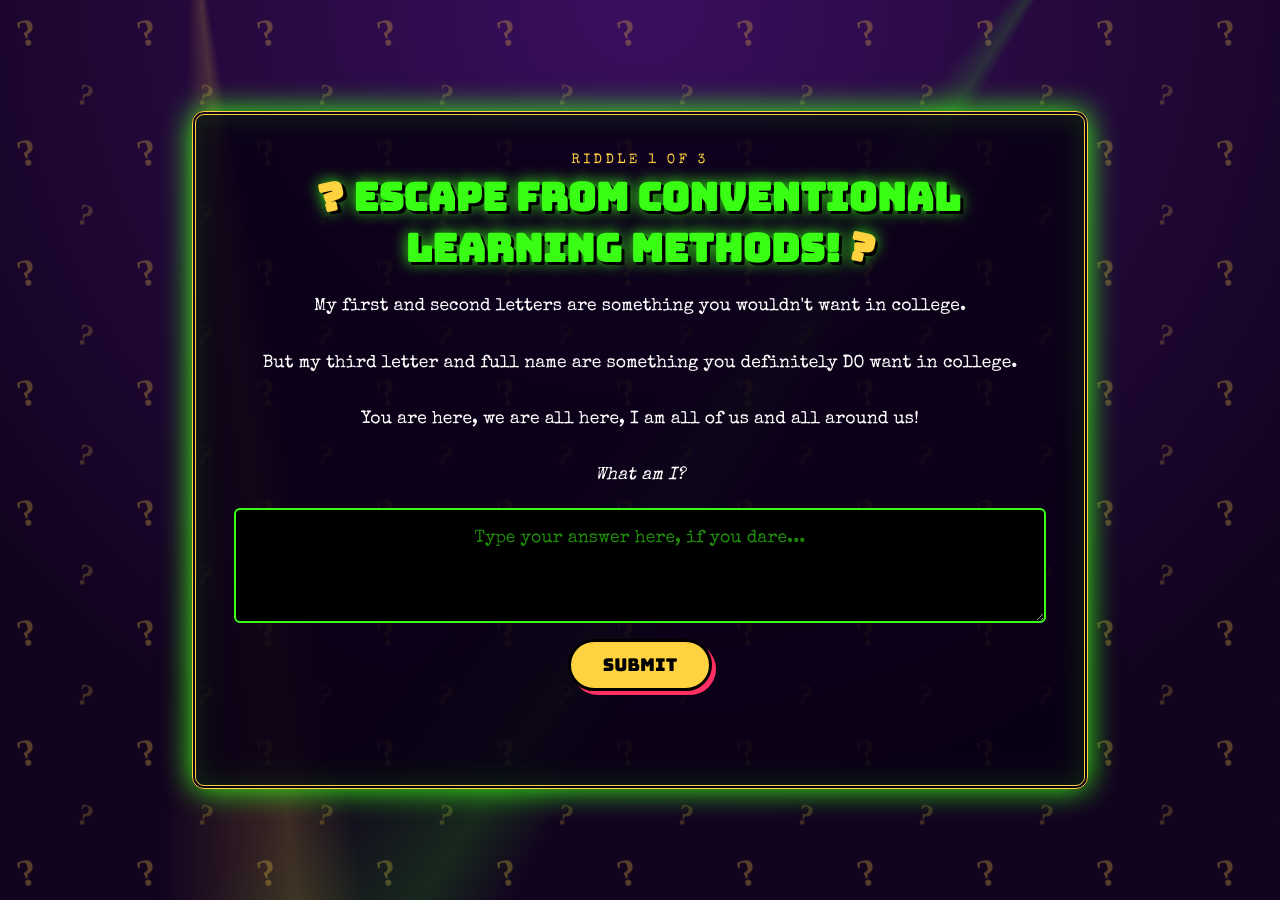
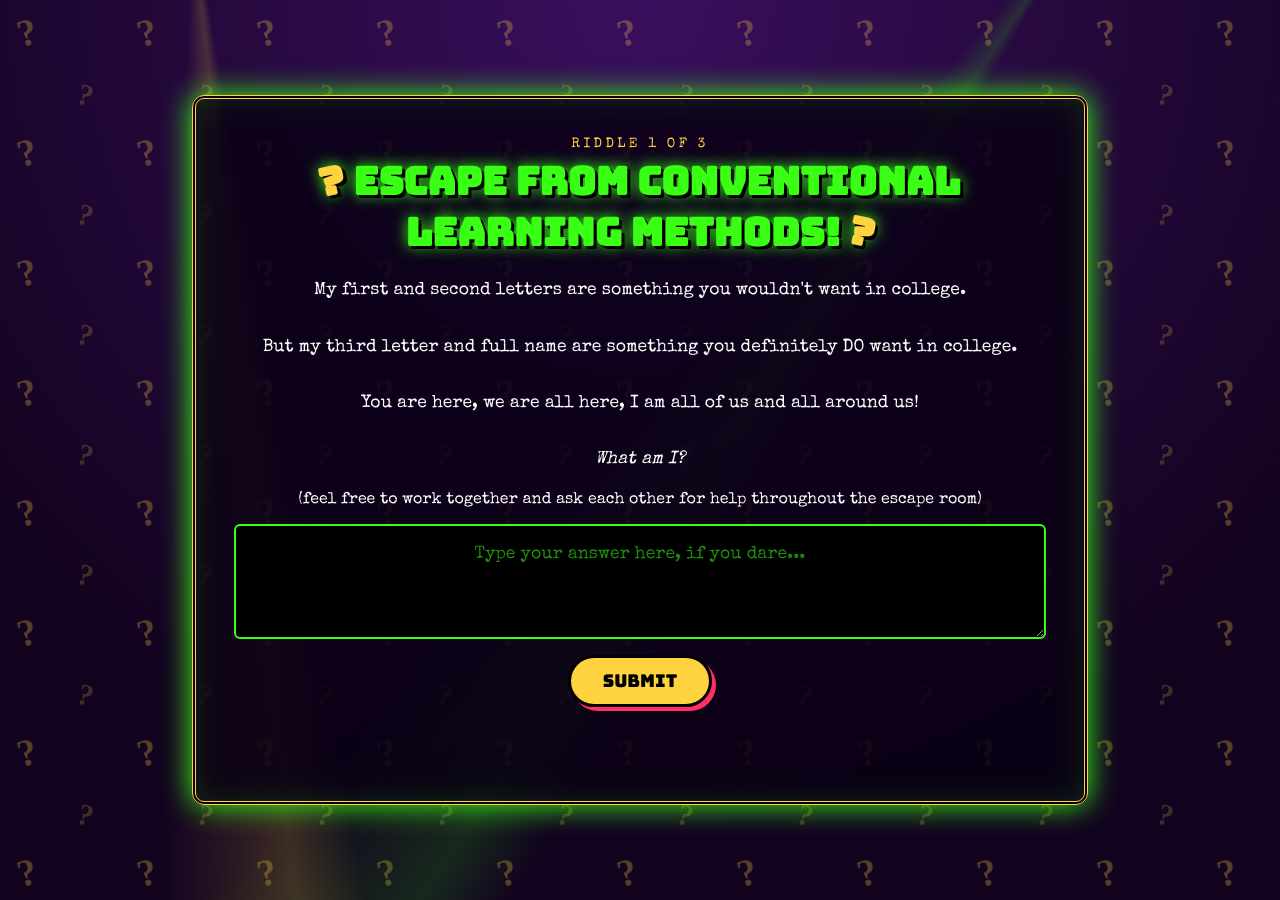
Before and after one commit to justinHCI/FFA-escape, a Jekyll site: the page built from index.html, in a window 1280 px wide. Built offline with Jekyll 4.4.1, drawn with Linux system fonts in a browser that asks for light colours.

Commit message:
Update index.html

```diff
--- a/index.html
+++ b/index.html
@@ -8,7 +8,8 @@ progress: "Riddle 1 of 3"
   My first and second letters are something you wouldn't want in college.<br><br>
   But my third letter and full name are something you definitely DO want in college.<br><br>
   You are here, we are all here, I am all of us and all around us!<br><br>
-  <em>What am I?</em>
+  <em>What am I?</em> <br<br>
+  <p>(feel free to work together and ask each other for help throughout the escape room)</p>
 </p>
 
 <form class="puzzle" data-type="text" data-answer="ffa" data-next="{{ '/riddle-2/' | relative_url }}">
```
